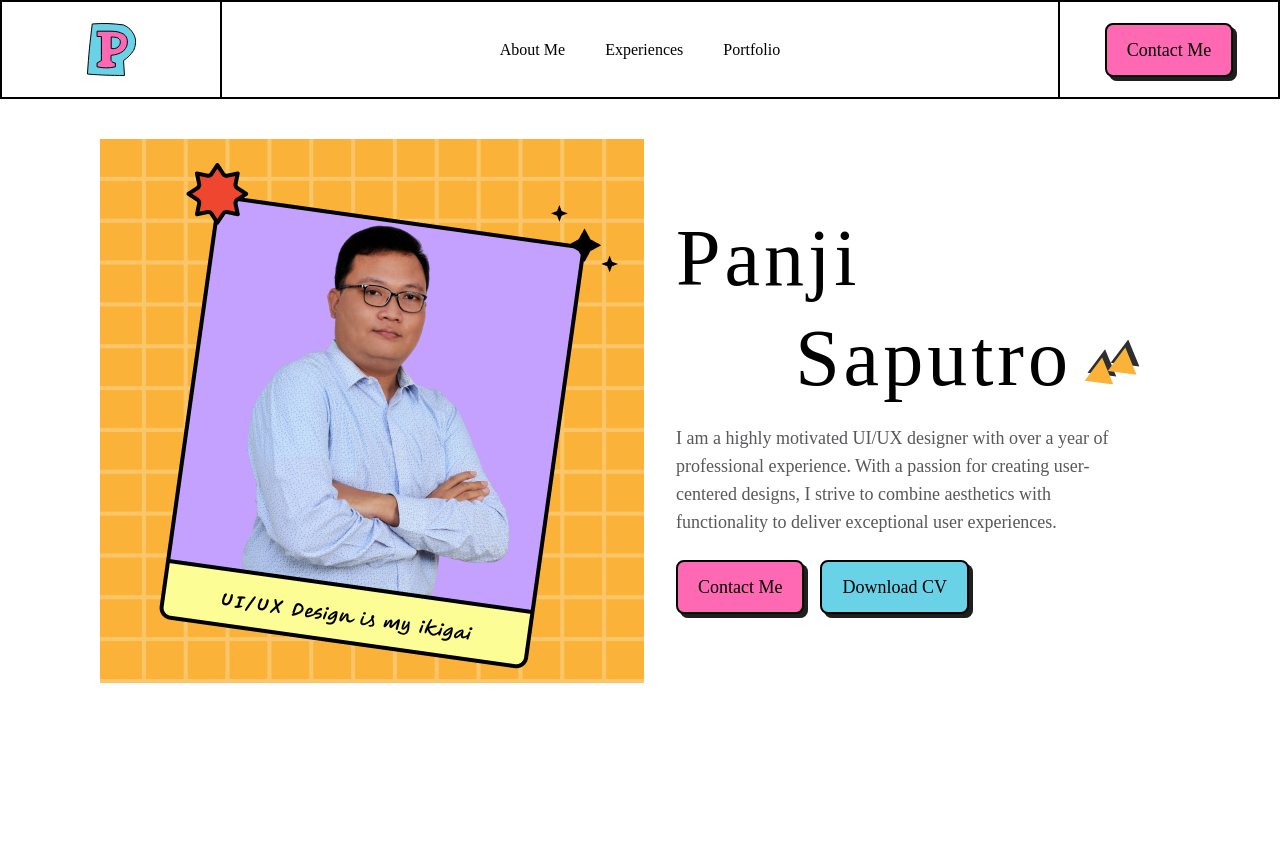
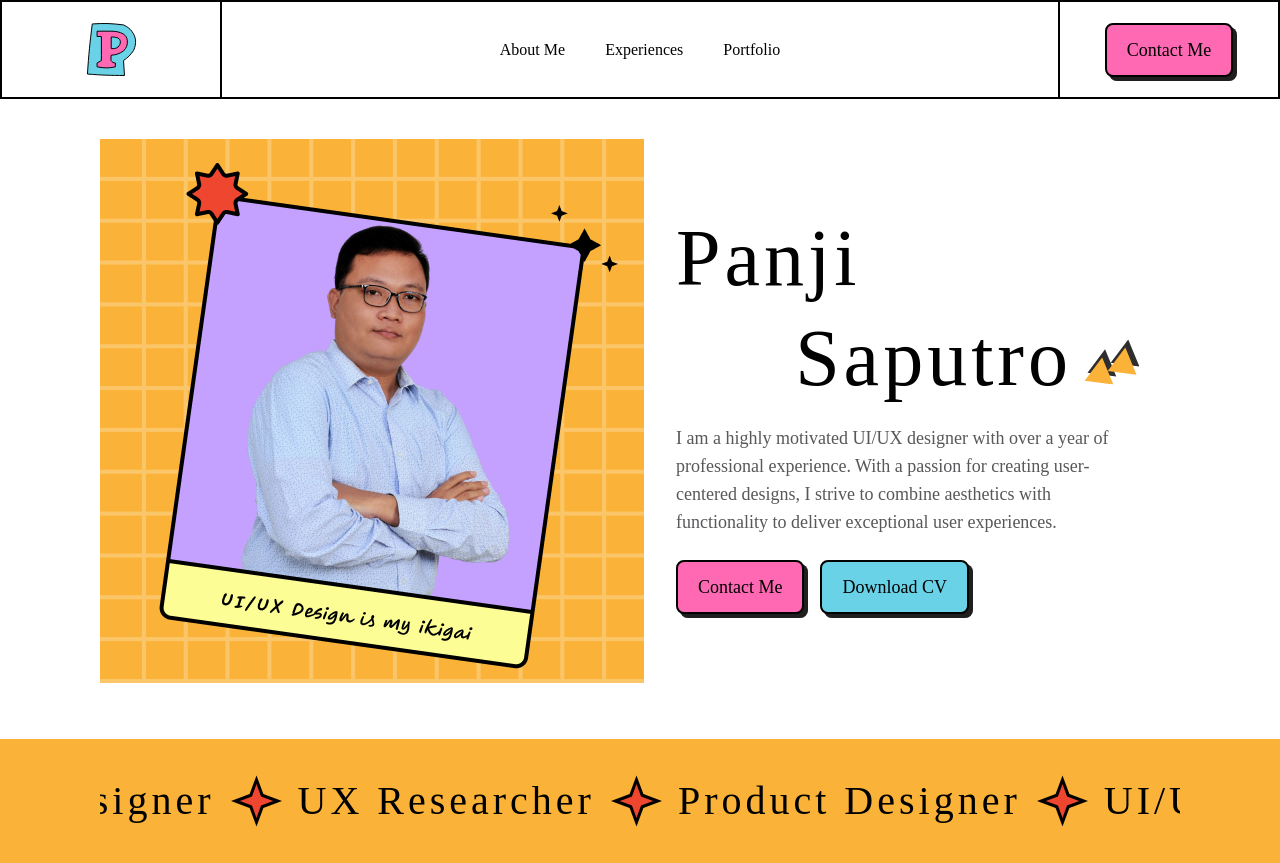
Before and after one commit to naufalzs/panji-portofolio, a Next.js app: page / in a window 1280 px wide. Before the commit the page ends 800 px from the top, so only its background shows below. Built offline with nearby package versions, Linux system fonts and the light colour scheme.

Commit message:
section roles

```diff
--- /dev/null
+++ b/src/components/Role.js
@@ -0,0 +1,15 @@
+import React from "react";
+import Image from "next/image";
+
+export default function Role({value}) {
+  return (
+    <div className={`flex`}>
+      <Image src={"/assets/images/star.svg"} width={51} height={51} />
+      <h3
+        className={`mx-4 font-lora text-[40px] text-medium tracking-widest`}
+      >
+        {value}
+      </h3>
+    </div>
+  );
+}
--- /dev/null
+++ b/src/components/Roles.js
@@ -0,0 +1,19 @@
+import React from "react";
+import Marquee from "react-fast-marquee";
+import Role from "./Role";
+
+import data from "@/config";
+
+export default function Roles() {
+  const { roles: rolesData } = data;
+
+  return (
+    <div className={`relative bg-orange`}>
+      <Marquee className={`max-w-[1080px] mx-auto py-8 flex items-center`}>
+        {rolesData.map((item) => (
+          <Role value={item} key={item} />
+        ))}
+      </Marquee>
+    </div>
+  );
+}
--- a/src/config/index.json
+++ b/src/config/index.json
@@ -17,5 +17,10 @@
       "name": "Portfolio",
       "href": "portfolio"
     }
+  ],
+  "roles": [
+    "UI/UX Designer",
+    "UX Researcher",
+    "Product Designer"
   ]
 }
--- a/src/pages/index.js
+++ b/src/pages/index.js
@@ -1,11 +1,13 @@
 import Header from "@/components/Header";
 import Hero from "@/components/Hero";
+import Roles from "@/components/Roles";
 
 export default function Home() {
   return (
     <div className={`bg-white overflow-hidden font-jakarta text-neutral-100`}>
       <Header />
       <Hero />
+      <Roles />
     </div>
   );
 }
--- a/tailwind.config.js
+++ b/tailwind.config.js
@@ -12,6 +12,7 @@ module.exports = {
           80: "#58585B",
           100: "#010101",
         },
+        orange: "#FAB338"
       },
       fontFamily: {
         lora: ["Lora", "serif"],
```
Also changed, not shown: public/assets/images/star.svg (added).
